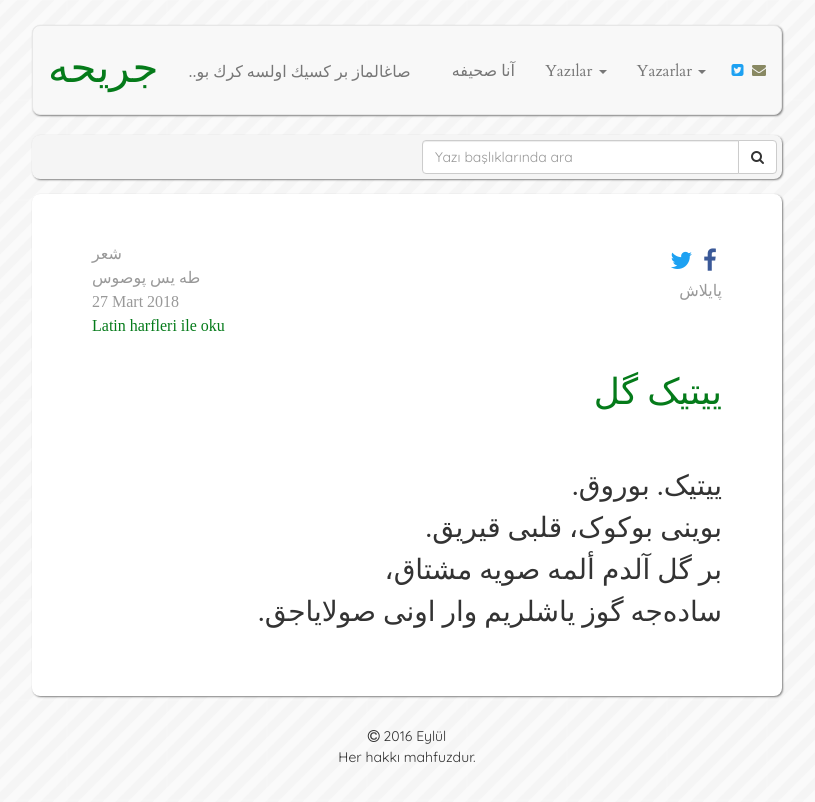
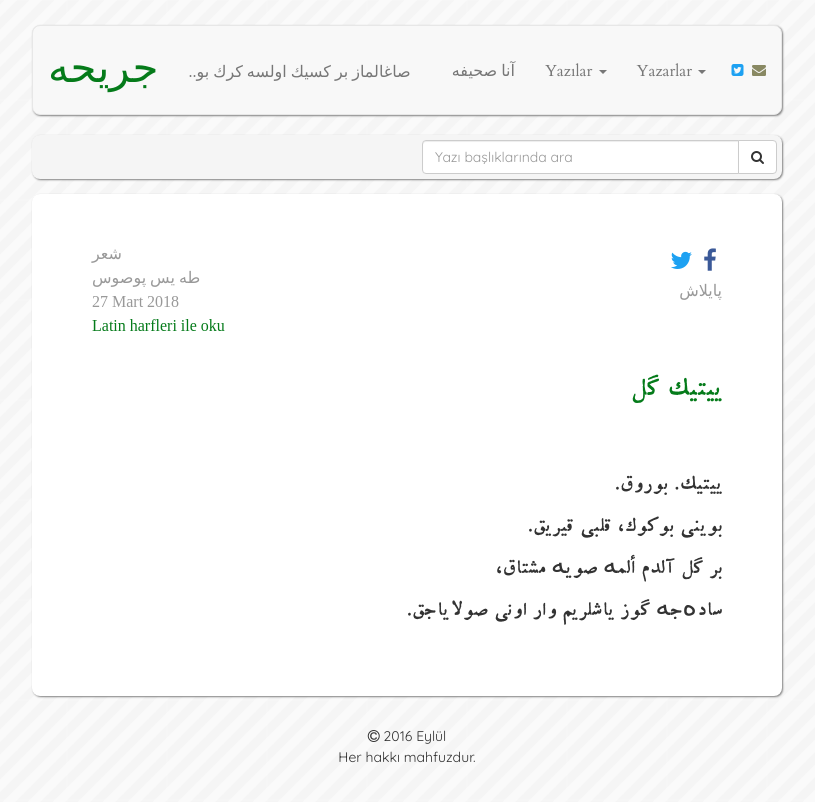
Before and after one commit to muhammedaydogdu/muhammedaydogdu.github.io, a Jekyll site: the page built from _posts/2018-03-27-yitik-gul-os.md, in a window 1280 px wide. Shown: the top 802 px of the page, without its empty margins (233-1048 px from the left). Built offline with Jekyll 4.4.1, drawn with Linux system fonts in a browser that asks for light colours; some web fonts are replaced.

Commit message:
Update style.css

```diff
--- a/css/style.css
+++ b/css/style.css
@@ -8,8 +8,8 @@
   font-family: Riwaj;
   src: url('../fonts/Riwaj.ttf');
 
-  font-family: Tahrir Old;
-  src: url('../fonts/mashintahrir.ttf');
+  font-family: Ketab;
+  src: url('../fonts/ketab.ttf');
 }
 
 body {
@@ -135,7 +135,7 @@ nav li a.social {
 }
 
 .os-text {
-  font-family: 'Tahrir Old';
+  font-family: 'Ketab';
 }
 
 .container .jumbotron .os-text p {
```
